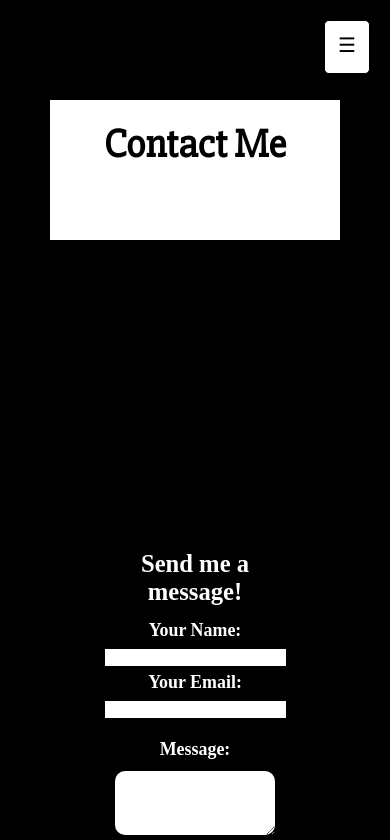
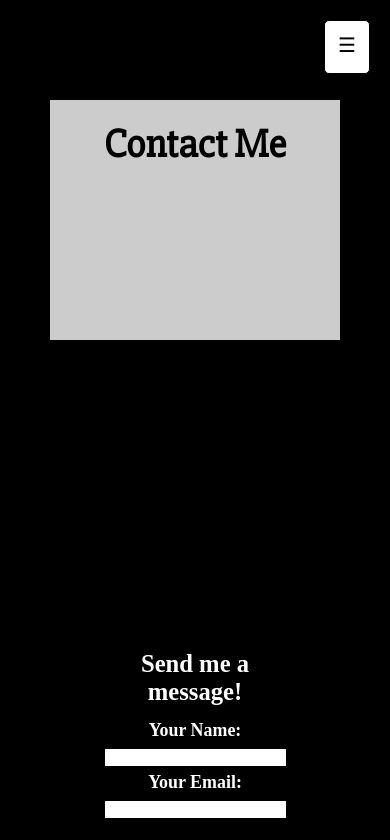
Before and after one commit to emilyjennings/elyse-portfolio, a React (Create React App) app: page /contact in a window 390 px wide. Shown: the top 840 px of the page. Built offline with nearby package versions, Linux system fonts and the light colour scheme.

Commit message:
contact page honeypot

```diff
--- a/src/App.css
+++ b/src/App.css
@@ -176,7 +176,9 @@ form {
 @media only screen and (max-width: 600px) {
   .navtitle {
     padding: 20px;
-    font-size: 40px
+    font-size: 40px;
+    min-height: 200px;
+    background-image: repeating-linear-gradient(180deg, #ccc, #ccc 30px, #dbdbdb 10px, #dbdbdb 10px);
   }
 
   .navlinks {
--- a/src/components/Contact.js
+++ b/src/components/Contact.js
@@ -41,7 +41,7 @@ export default class Contact extends Component {
       headers: { "Content-Type": "application/x-www-form-urlencoded" },
       body: encode({ "form-name": "contact", ...this.state })
     })
-      .then(() => alert("Success!"))
+      .then(() => alert("Email Sent!"))
       .catch(error => alert(error));
 
     e.preventDefault();
@@ -56,7 +56,8 @@ export default class Contact extends Component {
       <div className="contactpage">
         <div className="contactcontainer">
           <div className="formcaption">Send me a message!</div>
-          <form onSubmit={this.handleSubmit}>
+          <form name="contact" onSubmit={this.handleSubmit} data-netlify="true" data-netlify-honeypot="bot-field">
+          <input type="hidden" name="form-name" value="contact" />
             <div className="input-row-1">
                 <label>
                   Your Name: <input type="text" name="name" value={name} onChange={this.handleChange} />
--- a/src/components/Gallery.js
+++ b/src/components/Gallery.js
@@ -10,7 +10,7 @@ class Gallery extends Component {
       'color': 'white',
       'padding': '0 3px'
     })
-    $('.homelink, .researchlink, .contactlink, biolink').css({
+    $('.homelink, .researchlink, .contactlink, .biolink').css({
       'background': 'white',
       'color': 'black',
       'padding': '0'
--- a/src/components/Nav.js
+++ b/src/components/Nav.js
@@ -1,5 +1,6 @@
 import React, { Component } from 'react';
 import { Link } from "react-router-dom";
+import $ from 'jquery'
 
 import { FontAwesomeIcon } from '@fortawesome/react-fontawesome'
 
```
